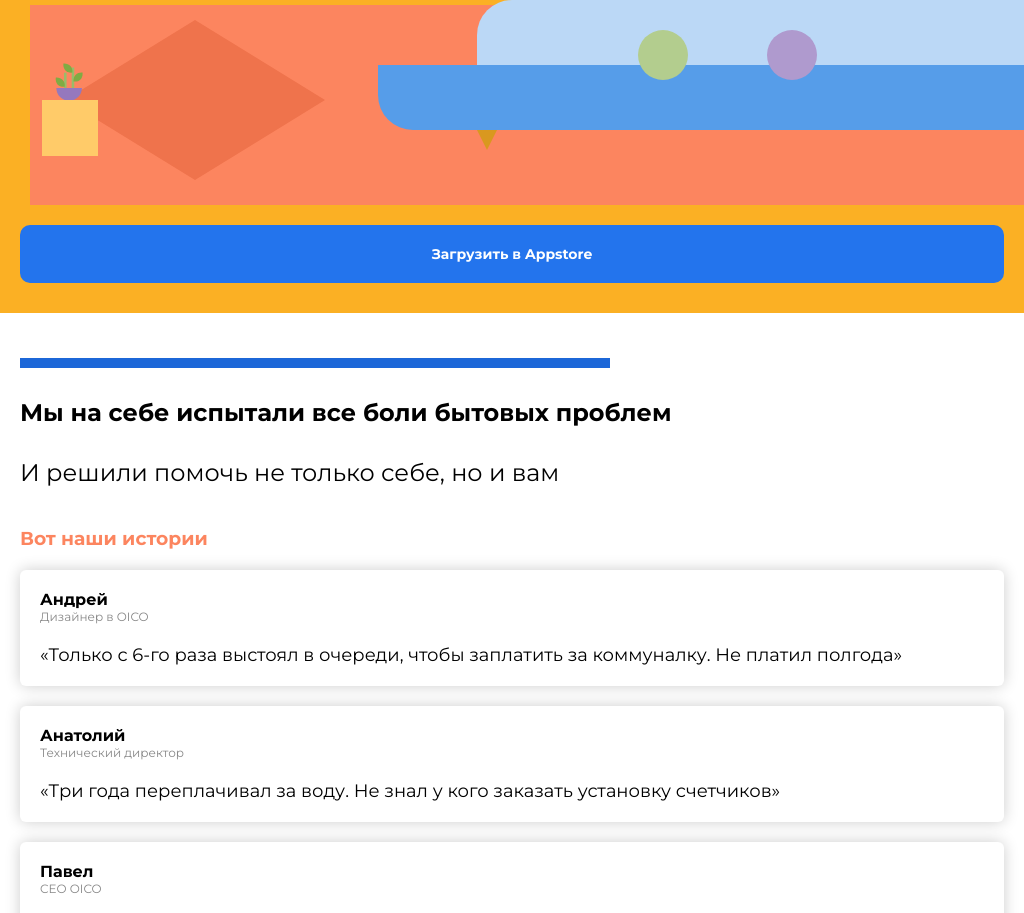
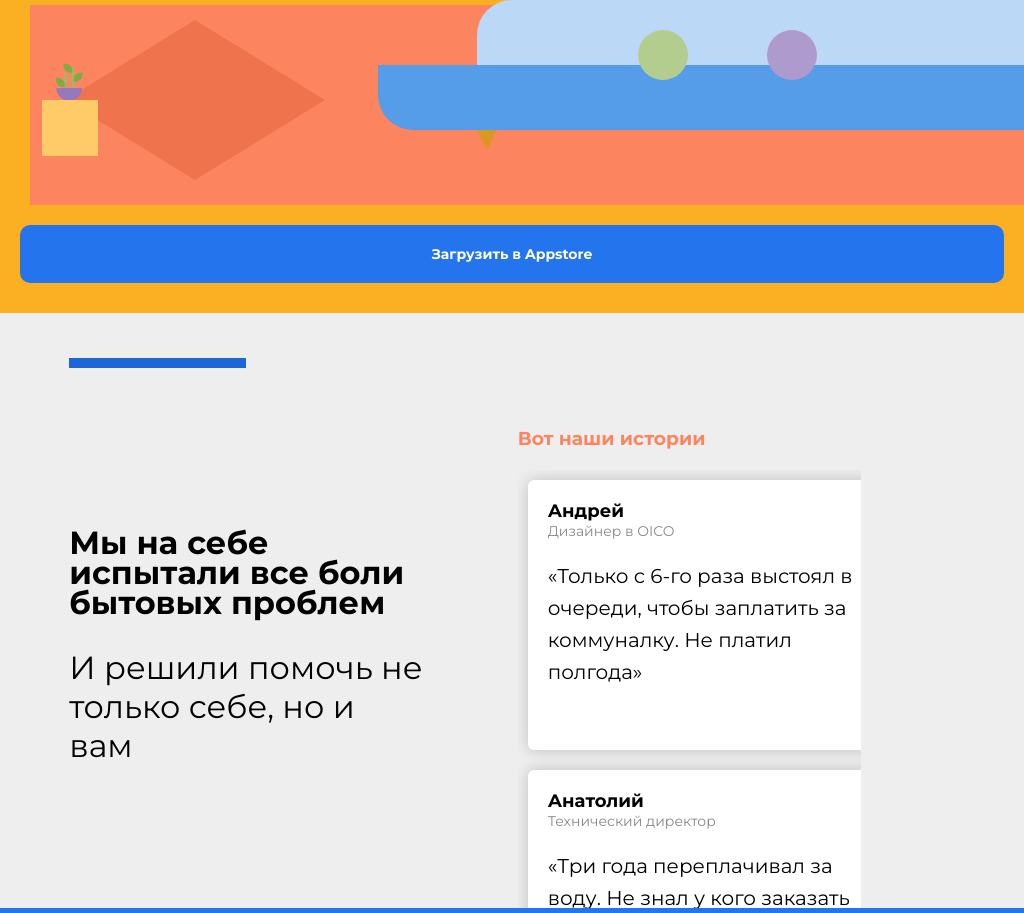
Before and after one commit to Shub1nk/OICO_landing, a website: page index.html in a window 1024 px wide. Shown: the part 253-1166 px from the top of the page. Drawn offline with Linux system fonts and the light colour scheme.

Commit message:
Закончил адаптацию блока -Проблемы-

```diff
--- a/css/index.css
+++ b/css/index.css
@@ -20,10 +20,8 @@ p {
   /* font-size: 20px; */
 }
 
-
-
-
-@media all and (max-width: 600px) {
+/* Landscape phone to portrait tablet */
+@media (max-width: 900px) {
 
   .b-section {
     /* width: 100%; */
@@ -454,31 +452,6 @@ p {
     top: 10px;
     border-top: 40px solid #d9981f;
   }
-
-
-
-
-
-
-
-
-
-
-
-
-
-
-
-
-
-
-
-
-
-
-
-
-
 
   .b-figure__romb-2 {
     position: relative;
@@ -817,7 +790,71 @@ p {
 
 }
 
-@media all and (min-width: 601px) /* and (max-width: 1199px) */ {
+
+
+
+
+
+
+
+
+
+
+
+
+
+
+
+
+
+
+
+
+
+
+
+
+
+
+
+
+
+
+
+
+
+
+
+
+
+
+
+
+
+
+
+
+
+
+
+
+
+
+
+
+
+
+
+
+
+
+
+
+
+
+
+
+@media all and (min-width: 901px) and (max-width: 1199px) {
 
   /* Desctop styles*/
 
@@ -852,7 +889,7 @@ p {
   }
 
   .b-section__h4 {
-    font-size: 24px;
+    font-size: 32px;
     line-height: 38px;
     color: white;
     margin-bottom: 30px;
@@ -866,16 +903,16 @@ p {
     position: relative;
   }
 
-  .b-section__h4_clr-black::after {
+  /* .b-section__h4_clr-black::after {
     content: "";
     display: block;
-    width: 60%;
+    width: 30%;
     height: 10px;
     background: #1c67d8;
     position: absolute;
     top: 0;
     left: 0;
-  }
+  } */
 
   .b-section__h5_black {
     color: black;
@@ -927,18 +964,24 @@ p {
   .b-section_ht2 {
     overflow: hidden;
     padding-top: 45px;
+    background: #eee;
   }
 
   .b-section_ht2__text {
-    font-size: 24px;
+    font-size: 32px;
     margin-bottom: 40px;
     /* line-height: 30px; */
   }
 
   .b-section_ht2__carousel {
     margin-bottom: 30px;
+    padding: 0 50px;
+
     /* background: #eee; */
-  }
+    height: 500px;
+  }
+
+  .b-section_ht2__carousel::-webkit-scrollbar {width: 0;}
 
   .b-section_ht2__carousel__title {
     font-style: 16px;
@@ -949,6 +992,17 @@ p {
 
   .b-section_ht2__carousel__list {
     list-style-type: none;
+    overflow: hidden;
+    overflow-y: auto;
+    padding: 10px;
+    height: 420px;
+  }
+
+  .b-section_ht2__carousel__list::-webkit-scrollbar {width: 0;}
+
+  .b-section_ht2__carousel__list {
+    list-style-type: none;
+    /* background: red; */
   }
 
   .b-section_ht2__carousel__list__item {
@@ -957,21 +1011,24 @@ p {
     border-radius: 6px;
     background: #fff;
     margin-bottom: 20px;
+    width: 320px;
+    height: 230px;
   }
 
   .b-section_ht2__carousel__list__item__hero {
-    font-style: 16px;
+    font-size: 18px;
     font-weight: bold;
   }
 
   .b-section_ht2__carousel__list__item__position {
-    font-size: 12px;
+    font-size: 14px;
     color: #888;
     margin-bottom: 20px;
   }
 
   .b-section_ht2__carousel__list__item__commet {
-    font-size: 18px;
+    font-size: 20px;
+    line-height: 32px;
   }
 
   .b-section_ht3 {
@@ -1563,6 +1620,41 @@ p {
     width: 90%;
     background: red; */
 
+  }
+
+  .b-problem {
+    display: flex;
+    justify-content: space-between ;
+    /* border: 1px dashed black; */
+    width: 100%;
+    height: 500px;
+    padding-top: 50px;
+    position: relative;
+  }
+
+  .b-problem::before {
+    content: "";
+    display: block;
+    width: 20%;
+    height: 10px;
+    background: #1c67d8;
+    position: absolute;
+    top: 0;
+    left: 0;
+  }
+
+  .b-problem__item {}
+
+  .b-problem__item:nth-of-type(1) {
+    padding-top: 80px;
+    width: 40%;
+  }
+
+  .b-problem__item:nth-of-type(2) {
+    /* padding-top: 80px;  */
+    width: 50%;
+    /* text-align: center; */
+    margin: 0 auto;
   }
 
   .b-oico-easy__item {
@@ -1748,3 +1840,9 @@ p {
 .mb-100 {
   margin-bottom: 100px;
 }
+
+@media all and (min-width: 1200px) {
+  .orange {
+    background: #b3cd8e;
+  }
+}
--- a/index.html
+++ b/index.html
@@ -48,15 +48,19 @@
       </span>
     </div>
     <a class="b-section__button b-section__button_inverse" href="#">Загрузить в Appstore</a>
-    <!-- <input class="b-section__button b-section__button_inverse" type="button" value="Загрузить в Appstore"> -->
   </section>
 
 
 
 
   <section class="b-section b-section_ht2">
+    <div class="b-glass">
+      <div class="b-problem">
+          <div class="b-problem__item">
             <h1 class="b-section__h4 b-section__h4_clr-black">Мы на себе испытали все боли бытовых проблем</h1>
             <p class="b-section_ht2__text">И решили помочь не только себе, но и вам</p>
+          </div>
+          <div class="b-problem__item">
             <div class="b-section_ht2__carousel">
               <h3 class="b-section_ht2__carousel__title">Вот наши истории</h3>
               <ul class="b-section_ht2__carousel__list">
@@ -76,6 +80,9 @@
                   <p class="b-section_ht2__carousel__list__item__commet">&laquo;Переехал в квартиру с ржавой водой. Так и не решил вопрос. Переехал в другую&raquo;</p>
                 </li>
               </ul>
+            </div>
+          </div>
+      </div>
     </div>
   </section>
 
--- a/project/css/index.css
+++ b/project/css/index.css
@@ -20,10 +20,8 @@ p {
   /* font-size: 20px; */
 }
 
-
-
-
-@media all and (max-width: 600px) {
+/* Landscape phone to portrait tablet */
+@media (max-width: 900px) {
 
   .b-section {
     /* width: 100%; */
@@ -454,31 +452,6 @@ p {
     top: 10px;
     border-top: 40px solid #d9981f;
   }
-
-
-
-
-
-
-
-
-
-
-
-
-
-
-
-
-
-
-
-
-
-
-
-
-
 
   .b-figure__romb-2 {
     position: relative;
@@ -817,7 +790,71 @@ p {
 
 }
 
-@media all and (min-width: 601px) /* and (max-width: 1199px) */ {
+
+
+
+
+
+
+
+
+
+
+
+
+
+
+
+
+
+
+
+
+
+
+
+
+
+
+
+
+
+
+
+
+
+
+
+
+
+
+
+
+
+
+
+
+
+
+
+
+
+
+
+
+
+
+
+
+
+
+
+
+
+
+
+
+@media all and (min-width: 901px) and (max-width: 1199px) {
 
   /* Desctop styles*/
 
@@ -852,7 +889,7 @@ p {
   }
 
   .b-section__h4 {
-    font-size: 24px;
+    font-size: 32px;
     line-height: 38px;
     color: white;
     margin-bottom: 30px;
@@ -866,16 +903,16 @@ p {
     position: relative;
   }
 
-  .b-section__h4_clr-black::after {
+  /* .b-section__h4_clr-black::after {
     content: "";
     display: block;
-    width: 60%;
+    width: 30%;
     height: 10px;
     background: #1c67d8;
     position: absolute;
     top: 0;
     left: 0;
-  }
+  } */
 
   .b-section__h5_black {
     color: black;
@@ -927,18 +964,24 @@ p {
   .b-section_ht2 {
     overflow: hidden;
     padding-top: 45px;
+    background: #eee;
   }
 
   .b-section_ht2__text {
-    font-size: 24px;
+    font-size: 32px;
     margin-bottom: 40px;
     /* line-height: 30px; */
   }
 
   .b-section_ht2__carousel {
     margin-bottom: 30px;
+    padding: 0 50px;
+
     /* background: #eee; */
-  }
+    height: 500px;
+  }
+
+  .b-section_ht2__carousel::-webkit-scrollbar {width: 0;}
 
   .b-section_ht2__carousel__title {
     font-style: 16px;
@@ -949,6 +992,17 @@ p {
 
   .b-section_ht2__carousel__list {
     list-style-type: none;
+    overflow: hidden;
+    overflow-y: auto;
+    padding: 10px;
+    height: 420px;
+  }
+
+  .b-section_ht2__carousel__list::-webkit-scrollbar {width: 0;}
+
+  .b-section_ht2__carousel__list {
+    list-style-type: none;
+    /* background: red; */
   }
 
   .b-section_ht2__carousel__list__item {
@@ -957,21 +1011,24 @@ p {
     border-radius: 6px;
     background: #fff;
     margin-bottom: 20px;
+    width: 320px;
+    height: 230px;
   }
 
   .b-section_ht2__carousel__list__item__hero {
-    font-style: 16px;
+    font-size: 18px;
     font-weight: bold;
   }
 
   .b-section_ht2__carousel__list__item__position {
-    font-size: 12px;
+    font-size: 14px;
     color: #888;
     margin-bottom: 20px;
   }
 
   .b-section_ht2__carousel__list__item__commet {
-    font-size: 18px;
+    font-size: 20px;
+    line-height: 32px;
   }
 
   .b-section_ht3 {
@@ -1563,6 +1620,41 @@ p {
     width: 90%;
     background: red; */
 
+  }
+
+  .b-problem {
+    display: flex;
+    justify-content: space-between ;
+    /* border: 1px dashed black; */
+    width: 100%;
+    height: 500px;
+    padding-top: 50px;
+    position: relative;
+  }
+
+  .b-problem::before {
+    content: "";
+    display: block;
+    width: 20%;
+    height: 10px;
+    background: #1c67d8;
+    position: absolute;
+    top: 0;
+    left: 0;
+  }
+
+  .b-problem__item {}
+
+  .b-problem__item:nth-of-type(1) {
+    padding-top: 80px;
+    width: 40%;
+  }
+
+  .b-problem__item:nth-of-type(2) {
+    /* padding-top: 80px;  */
+    width: 50%;
+    /* text-align: center; */
+    margin: 0 auto;
   }
 
   .b-oico-easy__item {
@@ -1748,3 +1840,9 @@ p {
 .mb-100 {
   margin-bottom: 100px;
 }
+
+@media all and (min-width: 1200px) {
+  .orange {
+    background: #b3cd8e;
+  }
+}
```
Also changed, not shown: project/index.html (+8 -1 lines). Lines whose indentation alone changed are shown as unchanged.
